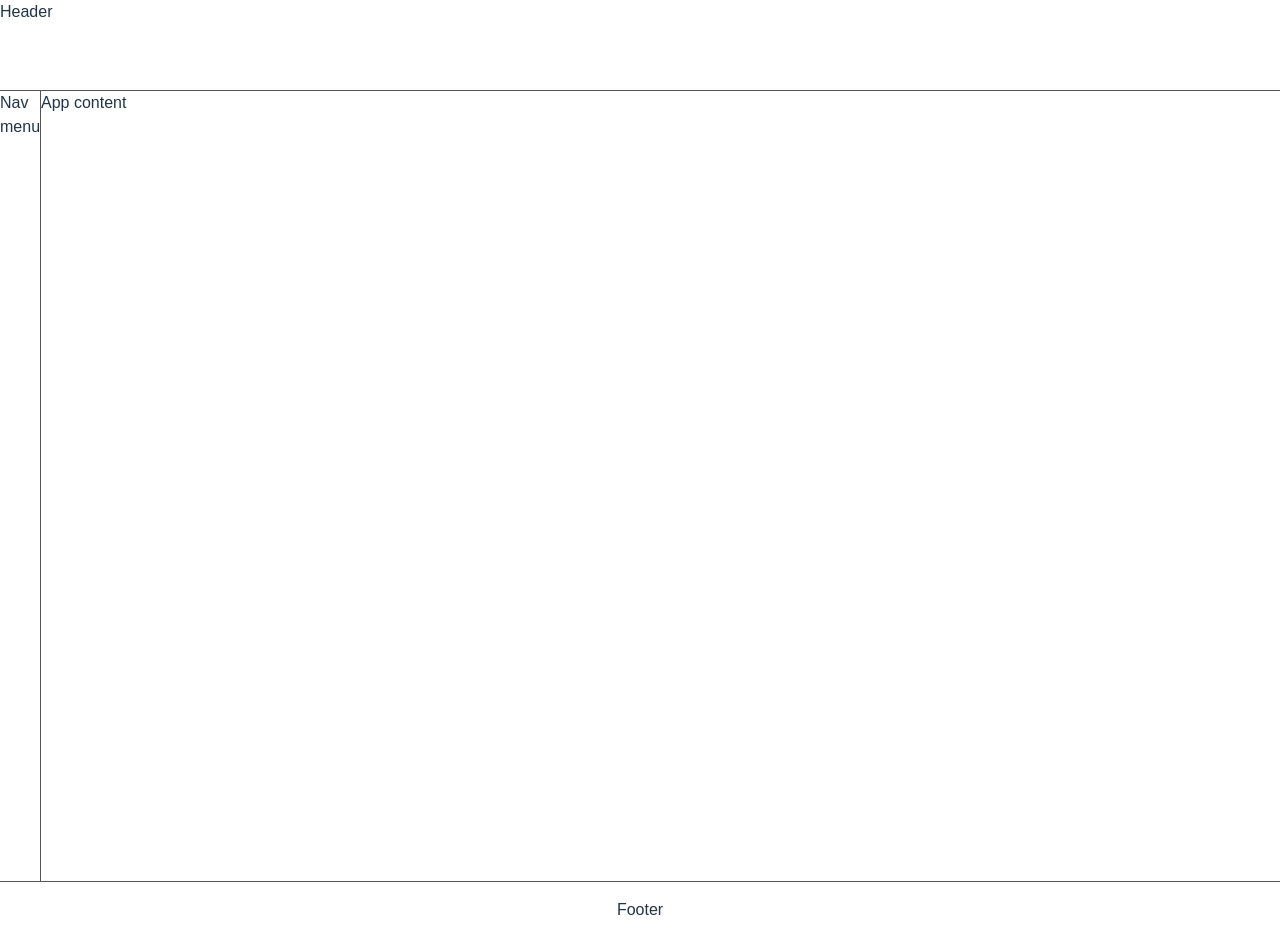
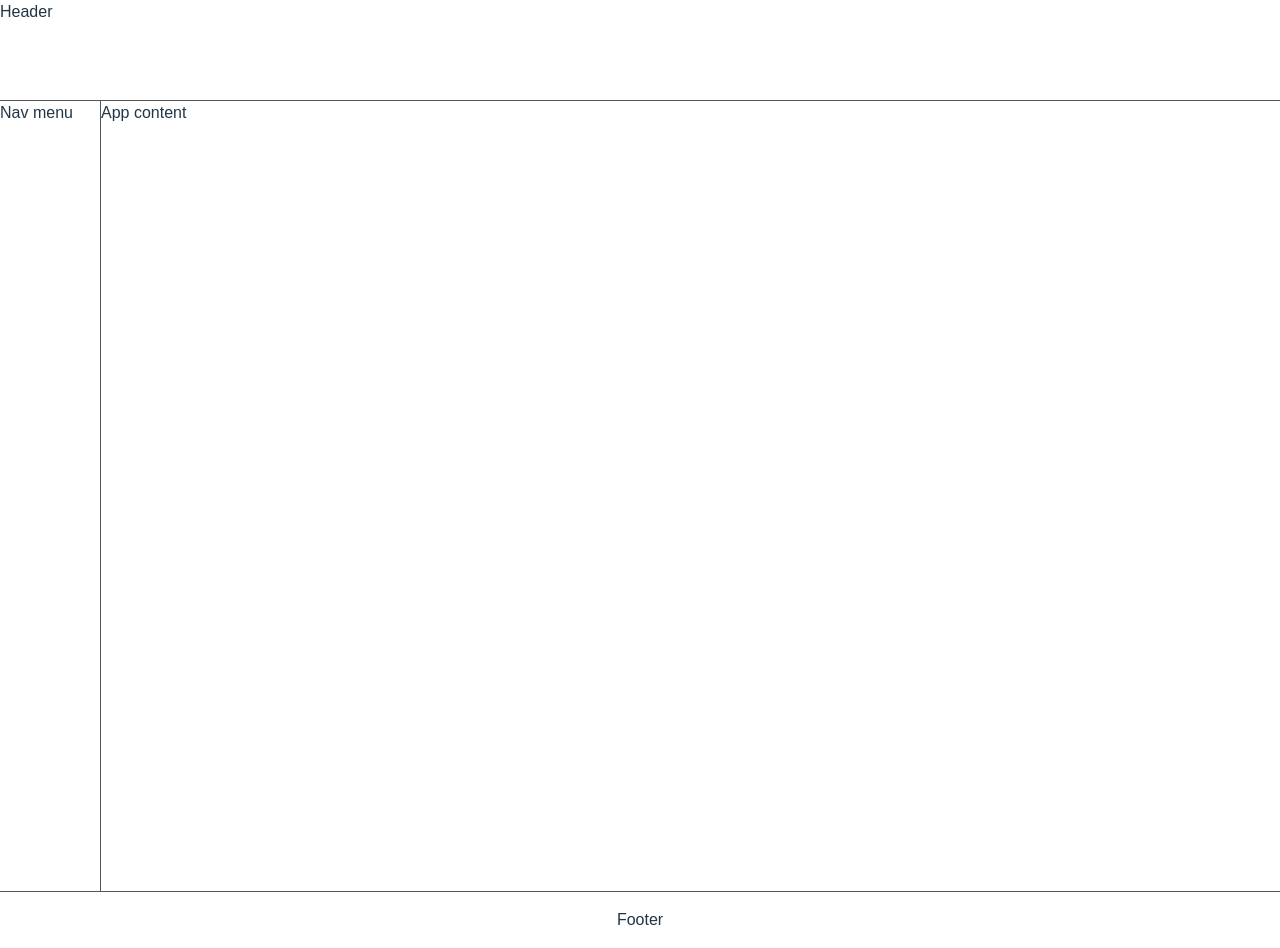
Before and after one commit to cristianomartinsdias82/gerenciamento-fluxo-caixa-domestico-lado-cliente, a React (Vite) app: page / in a window 1280 px wide. Built offline with nearby package versions, Linux system fonts and the light colour scheme.

Commit message:
App layout small fixes

```diff
--- a/src/App.css
+++ b/src/App.css
@@ -15,7 +15,7 @@ body {
 
     header {
       grid-area: header;
-      min-height: 90px;
+      min-height: 100px;
       border-bottom: 1px solid #555;
       width: 100vw;
       padding:0;
@@ -28,7 +28,8 @@ body {
     }
     nav {
       grid-area: nav;
-      height: 100%;
+      /* height: 100%; */
+      min-width: 100px;
       border-right: 1px solid #555;
     }
     footer {
```
